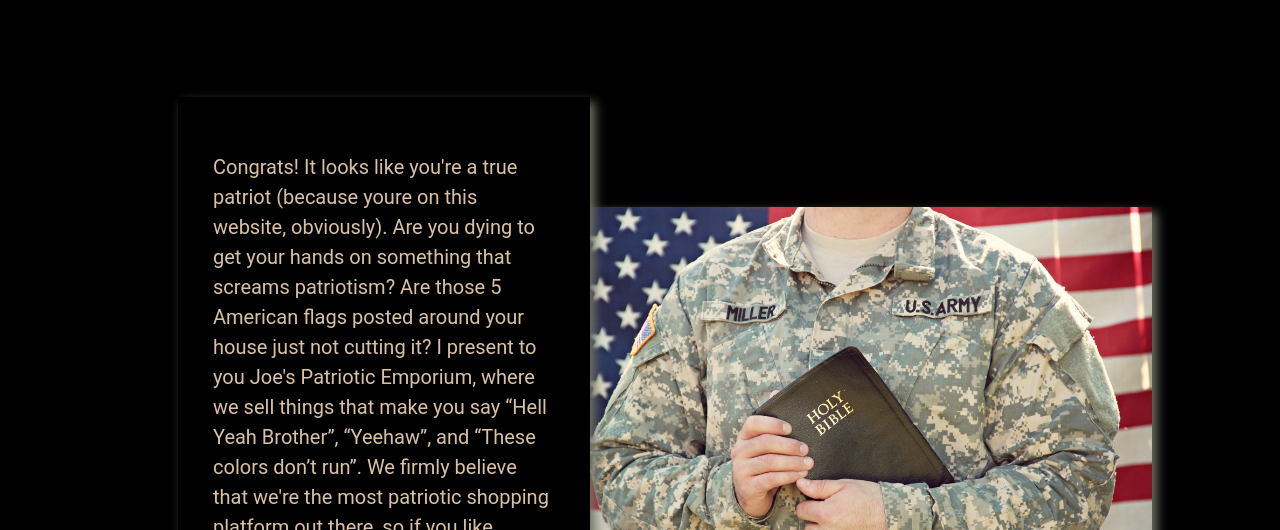
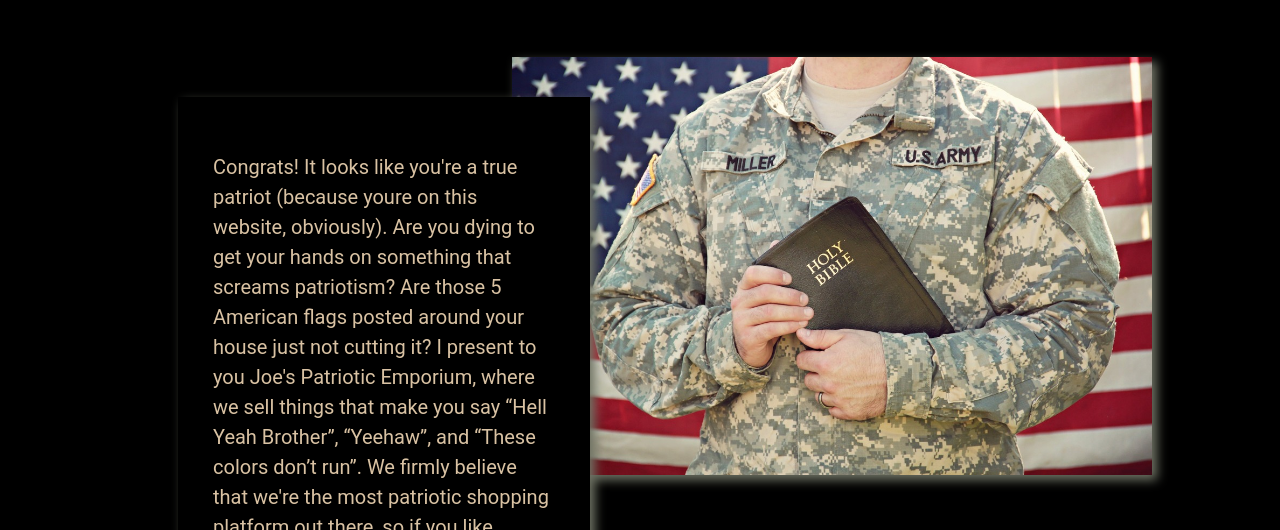
Before and after one commit to Samiamgreeneggsandham1/wddpersonalsite, a plain HTML site: page index.html in a window 1280 px wide. Shown: the part 270-800 px from the top of the page. Drawn offline with Linux system fonts and the light colour scheme; a web font is replaced by a local one.

Commit message:
attempted to fix some errors in the css code for the index.html page

```diff
--- a/styles/index.css
+++ b/styles/index.css
@@ -122,7 +122,7 @@ nav {
     line-height: 1.5em;
     padding: 35px;
     grid-column: 2/6;
-    grid-row: 0/3;
+    grid-row: 1/3;
     box-shadow: 5px 5px 10px #6f7364;
     color: #d9c2a3;
     margin: 50px;
@@ -159,10 +159,10 @@ nav {
     margin: 50px;
 }
 .img0 {
-    margin: -530px 0;
+    margin: 60px 0;
     width: 100%;
     grid-column: 5/10;
-    grid-row: 0/3;
+    grid-row: 1/4;
     box-shadow: 5px 5px 10px #6f7364;
     z-index: -1;
 }
```
